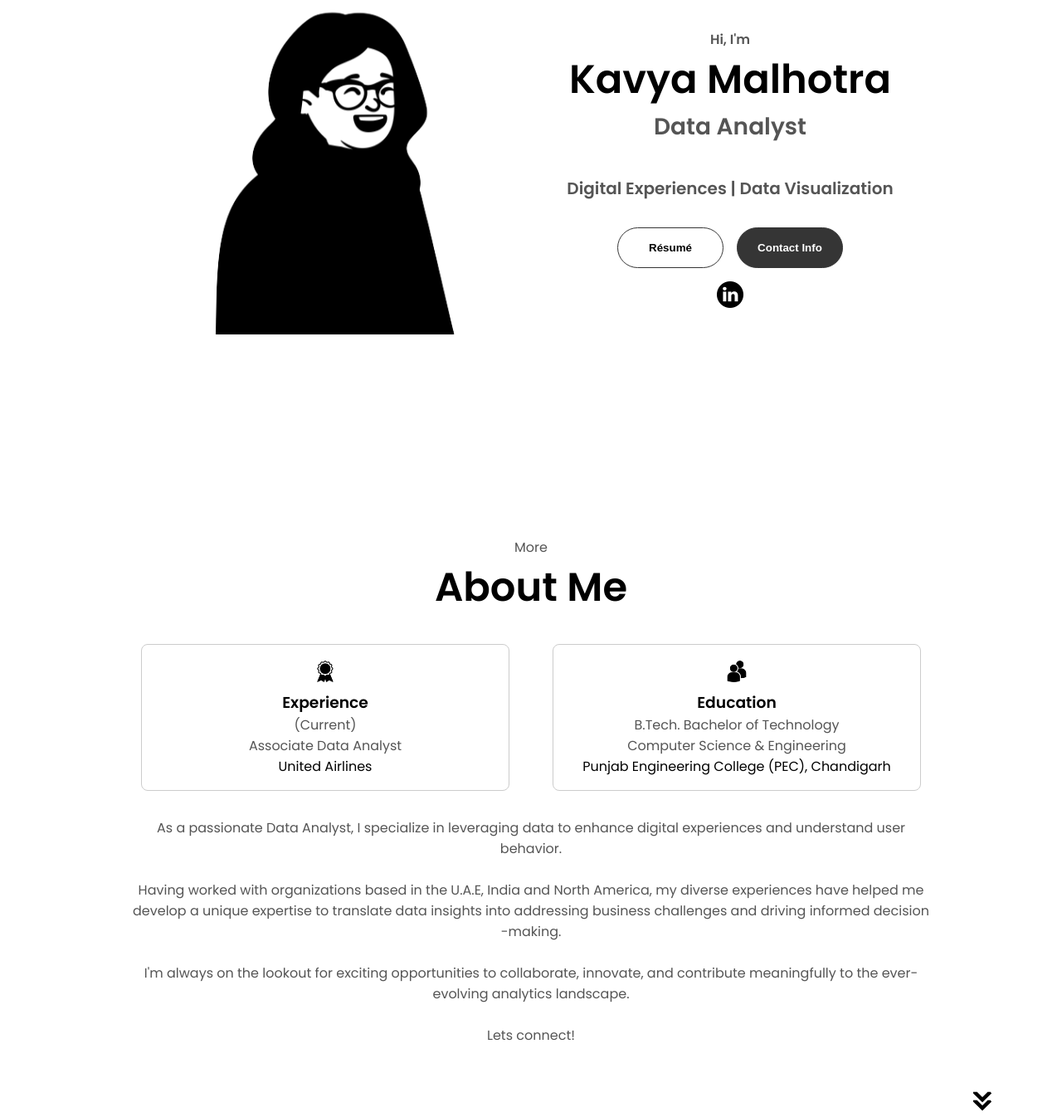
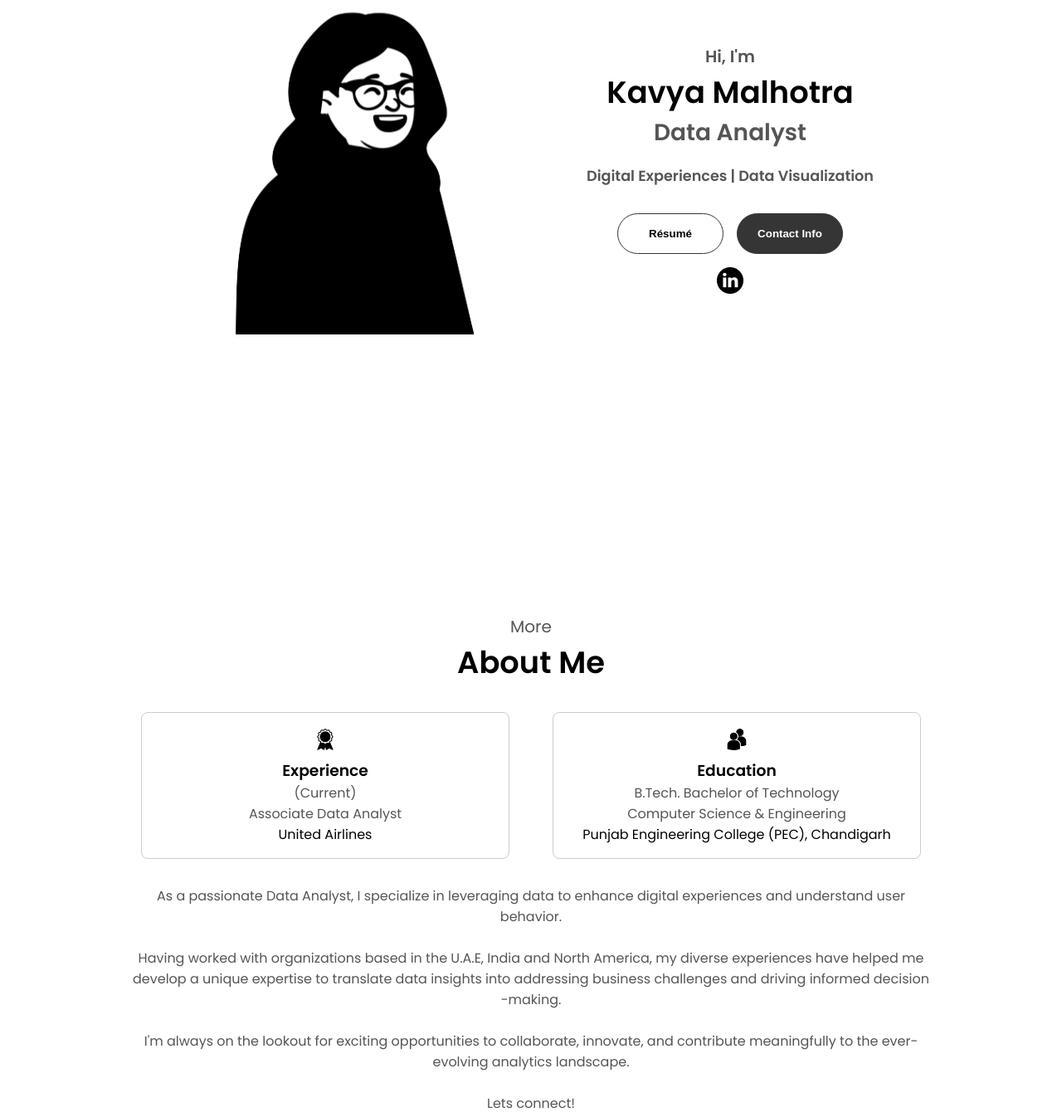
Before and after one commit to kavya-malhotra/kavya-malhotra.github.io, a plain HTML site: page index.html in a window 1280 px wide. Shown: the part 281-1627 px from the top of the page at 83% size. Drawn offline with Linux system fonts and the light colour scheme.

Commit message:
Update style.css

```diff
--- a/style.css
+++ b/style.css
@@ -189,6 +189,8 @@ section {
 
 .section__text__p1 {
   text-align: center;
+
+  font-size: 1.25rem;
 }
 
 .section__text__p2 {
@@ -197,12 +199,13 @@ section {
 }
 
 .section__text__p3 {
-  font-size: 1.25rem;
+  margin-top: -1rem;
+  font-size: 1.1rem;
   margin-bottom: 2rem;
 }
 
 .title {
-  font-size: 3rem;
+  font-size: 2.3rem;
   text-align: center;
 }
 
@@ -273,6 +276,7 @@ section {
 #about {
   position: relative;
   margin-bottom: 5cm;
+  margin-top: 5cm;
 }
 
 .about-containers {
@@ -446,6 +450,7 @@ h3 {
   justify-content: center;
   flex-direction: column;
   height: 70vh;
+  margin-top: 3cm;
 }
 
 .contact-info-upper-container {
```
